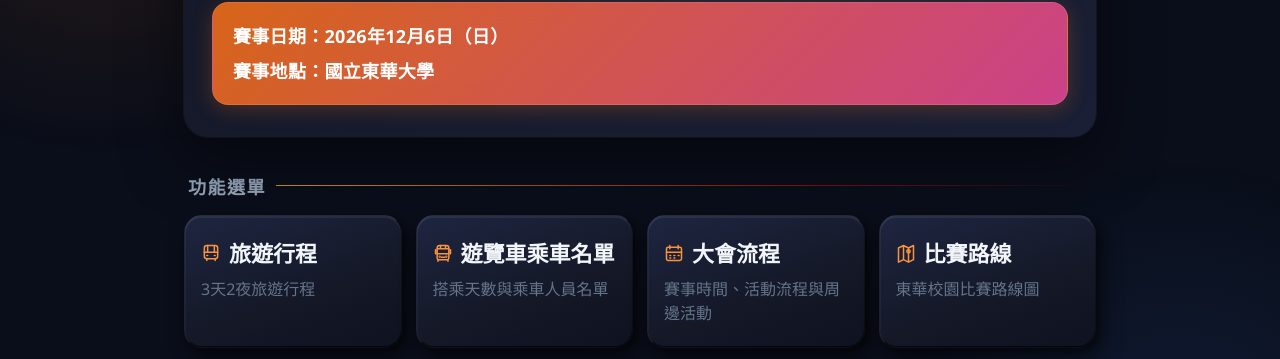
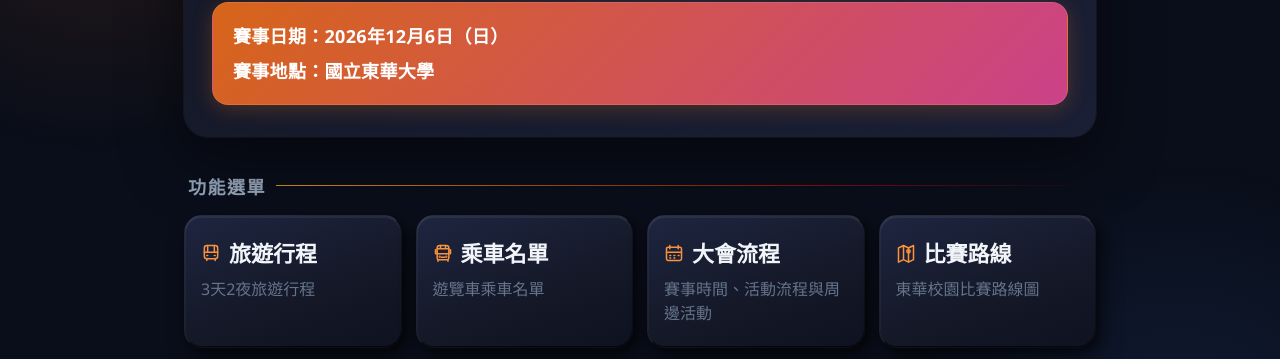
Before and after one commit to Paulliao0531/2026-EMBA-marathon-APP, a plain HTML site: page index.html in a window 1280 px wide. Shown: the part 243-602 px from the top of the page. Drawn offline with Linux system fonts and the light colour scheme.

Commit message:
Update homepage bus roster label

```diff
--- a/index.html
+++ b/index.html
@@ -394,8 +394,8 @@
       </a>
 
       <a class="menu-btn" href="Bus.html">
-        <div class="menu-title"><svg class="menu-icon" viewBox="0 0 24 24" fill="none" stroke="currentColor" stroke-width="1.8" stroke-linecap="round" stroke-linejoin="round" aria-hidden="true" focusable="false"><path d="M6 20v2M18 20v2M3 8v5M21 8v5M8 3h8a3 3 0 0 1 3 3v12a2 2 0 0 1-2 2H7a2 2 0 0 1-2-2V6a3 3 0 0 1 3-3Z"/><path d="M5 7h14M5 13h14M9 3v4M15 3v4M10 17h4"/><circle cx="8" cy="16.5" r=".5"/><circle cx="16" cy="16.5" r=".5"/></svg> 遊覽車乘車名單</div>
-        <div class="menu-desc">搭乘天數與乘車人員名單</div>
+        <div class="menu-title"><svg class="menu-icon" viewBox="0 0 24 24" fill="none" stroke="currentColor" stroke-width="1.8" stroke-linecap="round" stroke-linejoin="round" aria-hidden="true" focusable="false"><path d="M6 20v2M18 20v2M3 8v5M21 8v5M8 3h8a3 3 0 0 1 3 3v12a2 2 0 0 1-2 2H7a2 2 0 0 1-2-2V6a3 3 0 0 1 3-3Z"/><path d="M5 7h14M5 13h14M9 3v4M15 3v4M10 17h4"/><circle cx="8" cy="16.5" r=".5"/><circle cx="16" cy="16.5" r=".5"/></svg> 乘車名單</div>
+        <div class="menu-desc">遊覽車乘車名單</div>
       </a>
       <a class="menu-btn" href="Agenda.html">
         <div class="menu-title"><svg class="menu-icon" viewBox="0 0 24 24" fill="none" stroke="currentColor" stroke-width="1.8" stroke-linecap="round" stroke-linejoin="round" aria-hidden="true" focusable="false"><rect x="3" y="5" width="18" height="16" rx="2"/><path d="M7 3v4M17 3v4M3 11h18M7 15h1M12 15h1M17 15h1M7 18h1M12 18h1"/></svg> 大會流程</div>
```
